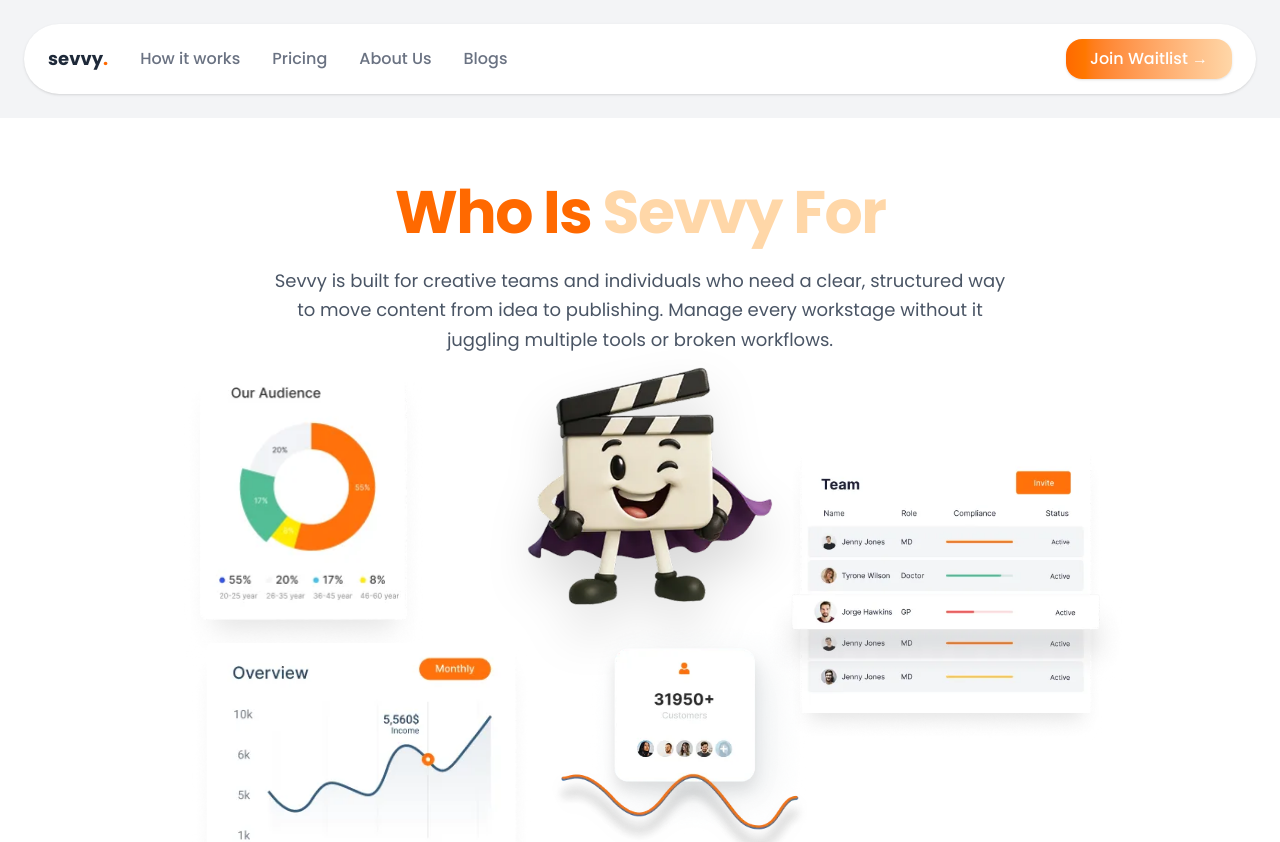
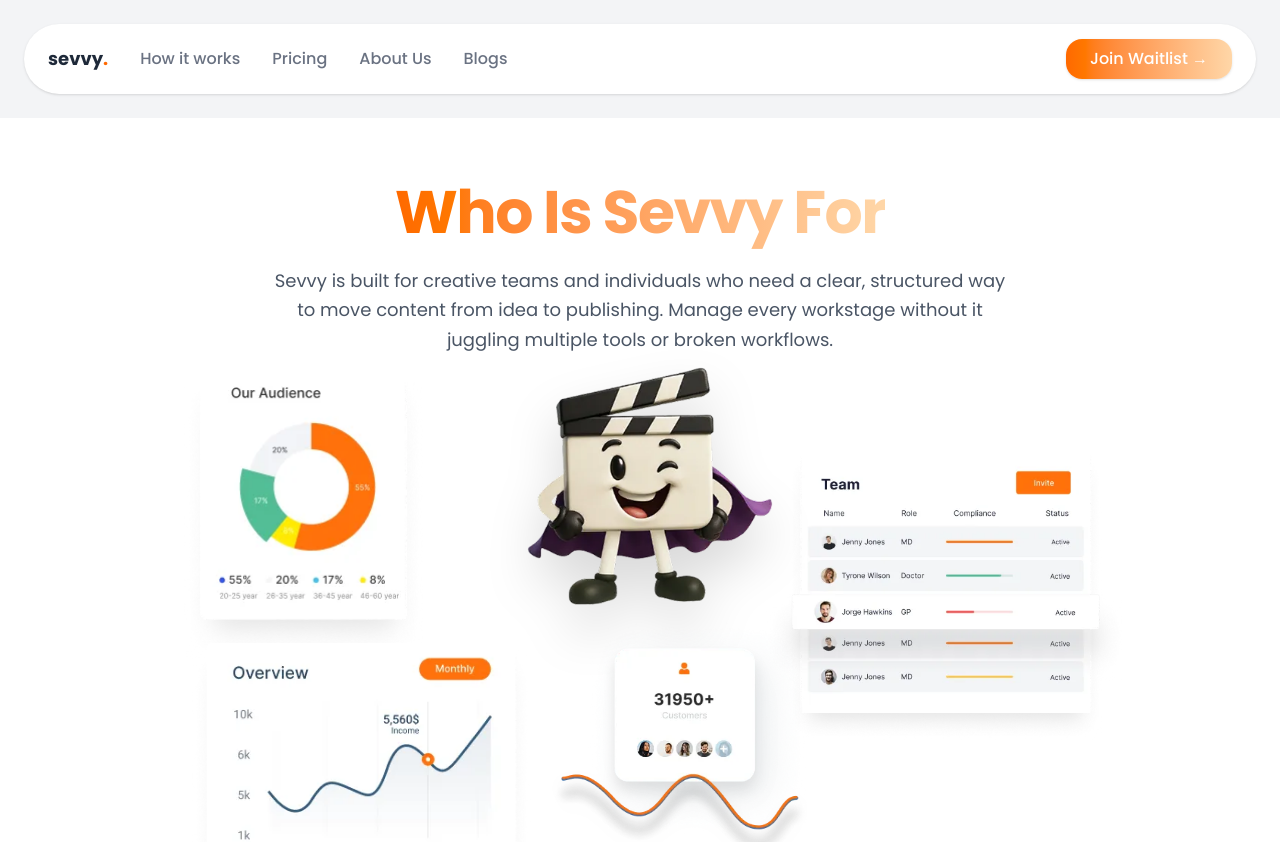
Before and after one commit to alihussnain1122/Sevvy, a React (Vite) app: page /about-us in a window 1280 px wide. Shown: the top 842 px of the page. Built offline with nearby package versions, Linux system fonts and the light colour scheme; the HTML template or start-up script is replaced by a standard one; a web font is replaced by a local one.

Commit message:
Updates Hero section of page-4

```diff
--- a/src/components/WhoisSevvy/Hero.jsx
+++ b/src/components/WhoisSevvy/Hero.jsx
@@ -7,8 +7,8 @@ return (
         {/* Heading */}
         <div className="text-center">
           <h2 className="text-4xl sm:text-5xl lg:text-6xl font-extrabold tracking-tight">
-            <span className="text-orange-500">Who Is </span>
-            <span className="text-orange-200">Sevvy For</span>
+            <span className="bg-gradient-to-r from-orange-500 to-orange-200 bg-clip-text text-transparent">Who Is Sevvy For </span>
+
           </h2>
 
           <p className="mx-auto mt-6 max-w-[65ch] text-base sm:text-lg leading-relaxed text-gray-600">
```
